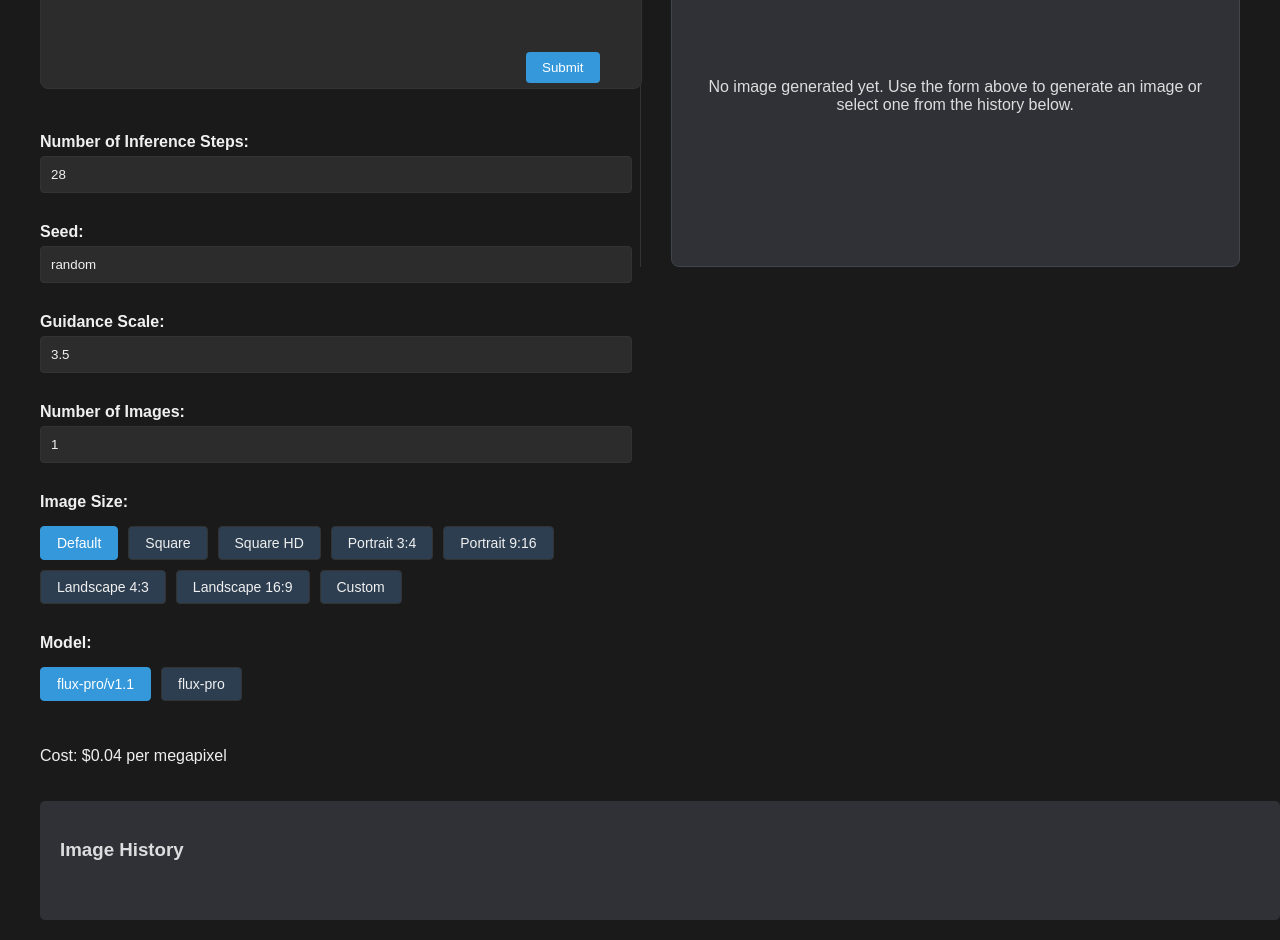
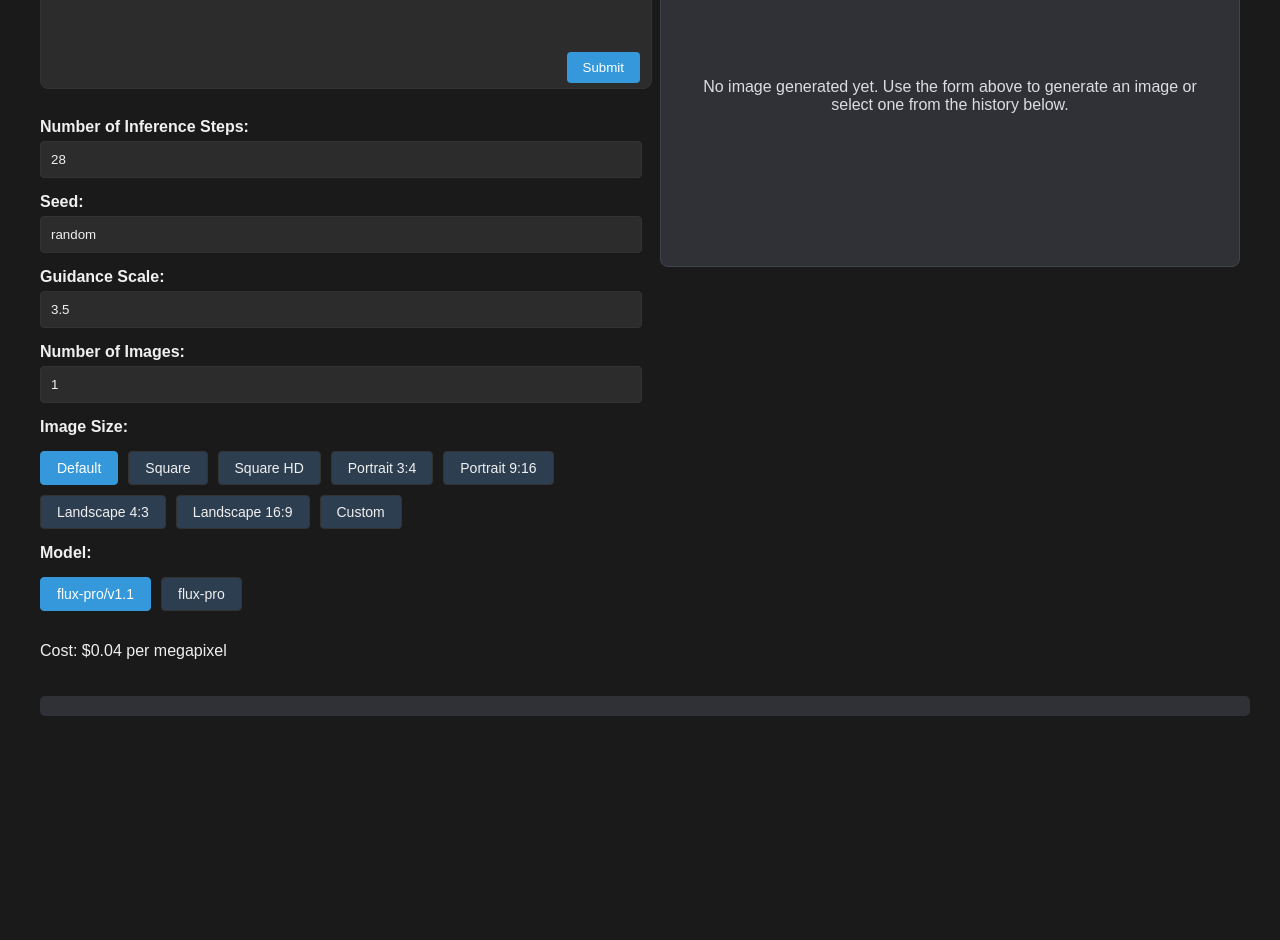
Before and after one commit to BojanFaletic/flux-image-generator, a React app: page / in a window 1280 px wide. Shown: the part 380-1320 px from the top of the page. After the commit the page ends 1116 px from the top, so only its background shows below. Built offline with nearby package versions, Linux system fonts and the light colour scheme.

Commit message:
reformatting, better UI

```diff
--- a/src/App.css
+++ b/src/App.css
@@ -35,7 +35,7 @@ body {
 /* Layout */
 .container {
   display: flex;
-  gap: 30px;
+  gap: 10px;
   align-items: flex-start;
 }
 
@@ -48,7 +48,6 @@ body {
   display: flex;
   flex-direction: column;
   align-items: center;
-  border-left: 1px solid var(--border-color);
   padding-left: 30px;
 }
 
@@ -58,7 +57,7 @@ body {
 .additional-settings {
   display: flex;
   flex-direction: column;
-  gap: 20px;
+  gap: 5px;
 }
 
 .prompt-container {
@@ -86,7 +85,7 @@ body {
 
 .prompt-enter-button {
   position: absolute;
-  right: 10px;
+  right: -20px;
   bottom: 10px;
   padding: 8px 16px;
   background-color: var(--primary-color);
--- a/src/App.js
+++ b/src/App.js
@@ -1,25 +1,30 @@
-import React from 'react';
+import React from "react";
 import { useState, useEffect } from "react";
 import "./App.css";
 import ImageForm from "./components/ImageForm";
 import ImageDisplay from "./components/ImageDisplay";
 import ImageHistory from "./components/ImageHistory";
 import ApiKeyManager from "./components/ApiKeyManager";
-import { configureFal } from "./api";
+import { configureFal } from "../api/fal_ai";
+import {MODELS} from "./constants";
 
 function App() {
   const [apiKey, setApiKey] = useState("");
   const [generationResult, setGenerationResult] = useState(null);
   const [status, setStatus] = useState("idle");
+
   const [imageHistory, setImageHistory] = useState(() => {
     const storedHistory = JSON.parse(
       localStorage.getItem("imageHistory") || "[]"
     );
     return storedHistory;
   });
+
   const [selectedImage, setSelectedImage] = useState(null);
   const [showApiKeyManager, setShowApiKeyManager] = useState(false);
-  const [selectedModel, setSelectedModel] = useState("flux-pro/v1.1");
+
+  const first_model_name = Object.keys(MODELS)[0];
+  const [selectedModel, setSelectedModel] = useState(first_model_name);
 
   useEffect(() => {
     const storedApiKey = localStorage.getItem("apiKey");
@@ -38,14 +43,18 @@ function App() {
     setSelectedImage(null);
     console.log("Generation result:", result);
 
-    if (result && result.images && result.images.length > 0) {
+    if (result && result.output.images && result.output.images.length > 0) {
       setImageHistory((prevHistory) => {
         const updatedHistory = [result, ...prevHistory]
-          .filter(
-            (item, index, self) =>
-              index === self.findIndex((t) => t.images && t.images[0] && t.images[0].url === item.images[0].url)
+        // remove duplicates
+       .filter((item, index, self) =>
+          index ===
+          self.findIndex(
+            (t) =>
+              t.output.images[0].url === item.output.images[0].url
           )
-          .slice(0, 50);
+        );
+
         localStorage.setItem("imageHistory", JSON.stringify(updatedHistory));
         return updatedHistory;
       });
@@ -68,7 +77,10 @@ function App() {
       localStorage.setItem("imageHistory", JSON.stringify(updatedHistory));
       return updatedHistory;
     });
-    if (selectedImage && selectedImage.images[0].url === imageToDelete.images[0].url) {
+    if (
+      selectedImage &&
+      selectedImage.images[0].url === imageToDelete.images[0].url
+    ) {
       setSelectedImage(null);
     }
   };
--- a/src/components/ApiKeyManager.js
+++ b/src/components/ApiKeyManager.js
@@ -1,5 +1,5 @@
 import React from "react";
-import { configureFal } from "../api";
+import { configureFal } from "../../api/fal_ai";
 
 function ApiKeyManager({ apiKey, setApiKey }) {
   const handleApiKeyChange = (event) => {
--- a/src/components/ImageDisplay.css
+++ b/src/components/ImageDisplay.css
@@ -1,91 +1,8 @@
-.history {
-  width: 100%;
-  margin-top: 20px;
-  clear: both;
-}
-
-.image-history {
-  width: 100%;
-  padding: 20px;
-  background-color: #2f3136;
-  border-radius: 5px;
-  color: #dcddde;
-}
-
 .cost-info {
   text-align: center;
   margin-bottom: 10px;
   font-weight: bold;
   color: #dcddde;
-}
-
-.history-scroll {
-  display: flex;
-  overflow-x: auto;
-  padding-bottom: 20px;
-}
-
-.history-item {
-  flex: 0 0 auto;
-  width: 200px;
-  margin-right: 20px;
-  cursor: pointer;
-  transition: transform 0.2s, box-shadow 0.2s;
-  background-color: #36393f;
-  border-radius: 8px;
-  box-shadow: 0 2px 5px rgba(0,0,0,0.2);
-  overflow: hidden;
-}
-
-.history-item:hover {
-  transform: scale(1.05);
-  box-shadow: 0 4px 8px rgba(0,0,0,0.3);
-}
-
-.history-item img {
-  width: 100%;
-  height: 150px;
-  object-fit: cover;
-  border-top-left-radius: 8px;
-  border-top-right-radius: 8px;
-}
-
-.history-item-details {
-  padding: 10px;
-}
-
-.history-item-prompt {
-  margin: 5px 0;
-  font-size: 14px;
-  font-weight: bold;
-  text-overflow: ellipsis;
-  overflow: hidden;
-  white-space: nowrap;
-  color: #dcddde;
-}
-
-.history-item-timestamp {
-  margin: 5px 0;
-  font-size: 12px;
-  color: #b9bbbe;
-}
-
-/* Scrollbar styles */
-.history-scroll::-webkit-scrollbar {
-  height: 8px;
-}
-
-.history-scroll::-webkit-scrollbar-track {
-  background: #2f3136;
-}
-
-.history-scroll::-webkit-scrollbar-thumb {
-  background: #202225;
-  border-radius: 4px;
-}
-
-.history-scroll::-webkit-scrollbar-thumb:hover {
-  background: #40444b;
 }
 
 .image-placeholder {
--- a/src/components/ImageDisplay.js
+++ b/src/components/ImageDisplay.js
@@ -81,8 +81,6 @@ function ImageDisplay({ generationResult, status, selectedImage, onDeleteImage }
       });
   };
 
-  // ... (keep all the existing functions like toggleMaximize, handleZoom, etc.)
-
   const renderStatus = () => {
     switch (status) {
       case "noApiKey":
@@ -102,7 +100,7 @@ function ImageDisplay({ generationResult, status, selectedImage, onDeleteImage }
     </div>
   );
 
-  const imagesToDisplay = selectedImage ? [selectedImage] : (generationResult?.images || []);
+  const imagesToDisplay = selectedImage ? selectedImage.output.images : (generationResult?.output.images || []);
 
   return (
     <div className="image-display-container">
--- /dev/null
+++ b/src/components/ImageHistory.css
@@ -0,0 +1,85 @@
+.history {
+  width: 100%;
+  margin-top: 20px;
+  clear: both;
+}
+
+.history-item {
+  flex: 0 0 auto;
+  width: 200px;
+  margin-right: 20px;
+  cursor: pointer;
+  transition: transform 0.2s, box-shadow 0.2s;
+  background-color: #36393f;
+  border-radius: 8px;
+  box-shadow: 0 2px 5px rgba(0, 0, 0, 0.2);
+  overflow: hidden;
+}
+
+.history-item-details {
+  p {
+    margin: 0;
+    font-size: 12px;
+  }
+}
+
+.history-item-prompt {
+  margin: 5px 0;
+  font-size: 14px;
+  font-weight: bold;
+  text-overflow: ellipsis;
+  overflow: hidden;
+  white-space: nowrap;
+  color: #dcddde;
+}
+
+.history-item-timestamp {
+  margin: 5px 0;
+  font-size: 12px;
+  color: #b9bbbe;
+}
+
+.history-scroll {
+  display: flex;
+  overflow-x: auto;
+  padding-bottom: 10px;
+}
+
+.history-item:hover {
+  transform: scale(1.05);
+  box-shadow: 0 4px 8px rgba(0, 0, 0, 0.3);
+}
+
+.history-item img {
+  width: 100%;
+  height: 150px;
+  object-fit: cover;
+  border-top-left-radius: 8px;
+  border-top-right-radius: 8px;
+}
+
+.image-history {
+  width: 100%;
+  padding: 5px;
+  background-color: #2f3136;
+  border-radius: 5px;
+  color: #dcddde;
+}
+
+/* Scrollbar styles */
+.history-scroll::-webkit-scrollbar {
+  height: 8px;
+}
+
+.history-scroll::-webkit-scrollbar-track {
+  background: #2f3136;
+}
+
+.history-scroll::-webkit-scrollbar-thumb {
+  background: #202225;
+  border-radius: 4px;
+}
+
+.history-scroll::-webkit-scrollbar-thumb:hover {
+  background: #40444b;
+}
--- a/src/components/ImageHistory.js
+++ b/src/components/ImageHistory.js
@@ -1,4 +1,5 @@
-import React from 'react';
+import React from "react";
+import "./ImageHistory.css";
 
 function ImageHistory({ onSelectImage, imageHistory }) {
   const handleSelectImage = (image) => {
@@ -7,19 +8,38 @@ function ImageHistory({ onSelectImage, imageHistory }) {
 
   return (
     <div className="image-history">
-      <h3>Image History</h3>
       <div className="history-scroll">
         {imageHistory.map((imageData, index) => (
-          <div key={index} className="history-item" onClick={() => handleSelectImage(imageData)}>
-            <img src={imageData.images && imageData.images[0] ? imageData.images[0].url : ''} alt={`Generated ${index + 1}`} />
+          <div
+            key={index}
+            className="history-item"
+            onClick={() => handleSelectImage(imageData)}
+          >
+            <img
+              src={imageData.output.images[0].url}
+              alt={`Generated ${index + 1}`}
+            />
+
+            <p className="history-item-prompt"> {imageData.output.prompt} </p>
+            <p className="history-item-timestamp">
+              {imageData.input.timestamp}
+            </p>
+
             <div className="history-item-details">
-              <p className="history-item-prompt">{imageData.requestData && imageData.requestData.prompt ? imageData.requestData.prompt.substring(0, 50) : ''}...</p>
-              <p className="history-item-timestamp">{new Date(imageData.timestamp || Date.now()).toLocaleString()}</p>
-              <p className="history-item-model">Model: {imageData.requestData && imageData.requestData.model ? imageData.requestData.model : 'Unknown'}</p>
-              <p className="history-item-size">Size: {imageData.requestData && imageData.requestData.imageSize ? `${imageData.requestData.imageSize.width}x${imageData.requestData.imageSize.height}` : 'N/A'}</p>
-              <p className="history-item-steps">Steps: {imageData.requestData && imageData.requestData.numInferenceSteps ? imageData.requestData.numInferenceSteps : 'N/A'}</p>
-              <p className="history-item-guidance">Guidance: {imageData.requestData && imageData.requestData.guidanceScale ? imageData.requestData.guidanceScale : 'N/A'}</p>
-              <p className="history-item-seed">Seed: {imageData.requestData && imageData.requestData.seed ? imageData.requestData.seed : 'Random'}</p>
+              <p className="history-item-size">
+                Size: {imageData.output.images[0].height} x{" "}
+                {imageData.output.images[0].width}
+              </p>
+              <p className="history-item-model">
+                Model: {imageData.input.model}
+              </p>
+              <p className="history-item-steps">
+                Steps: {imageData.input.numInferenceSteps}
+              </p>
+              <p className="history-item-guidance">
+                Guidance: {imageData.input.guidanceScale}
+              </p>
+              <p className="history-item-seed">Seed: {imageData.output.seed}</p>
             </div>
           </div>
         ))}
--- /dev/null
+++ b/src/constants.js
@@ -0,0 +1,6 @@
+const MODELS = {
+    "flux-pro/v1.1" : "fal-ai/flux-pro/v1.1",
+    "flux-pro" : "fal-ai/flux-pro"
+};
+
+export { MODELS };
```
Also changed, not shown: src/components/ImageForm.js (+14 -12 lines), api/fal_ai.js (renamed from src/api.js).
